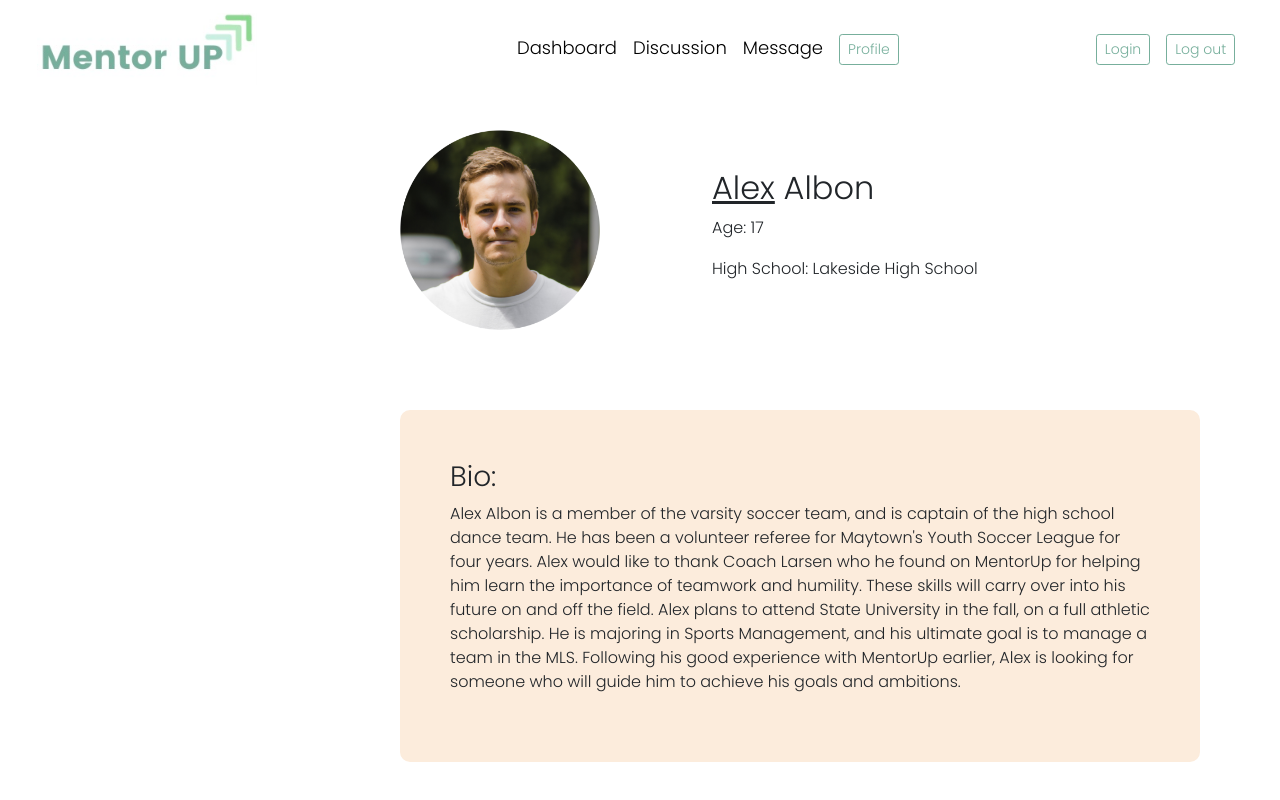
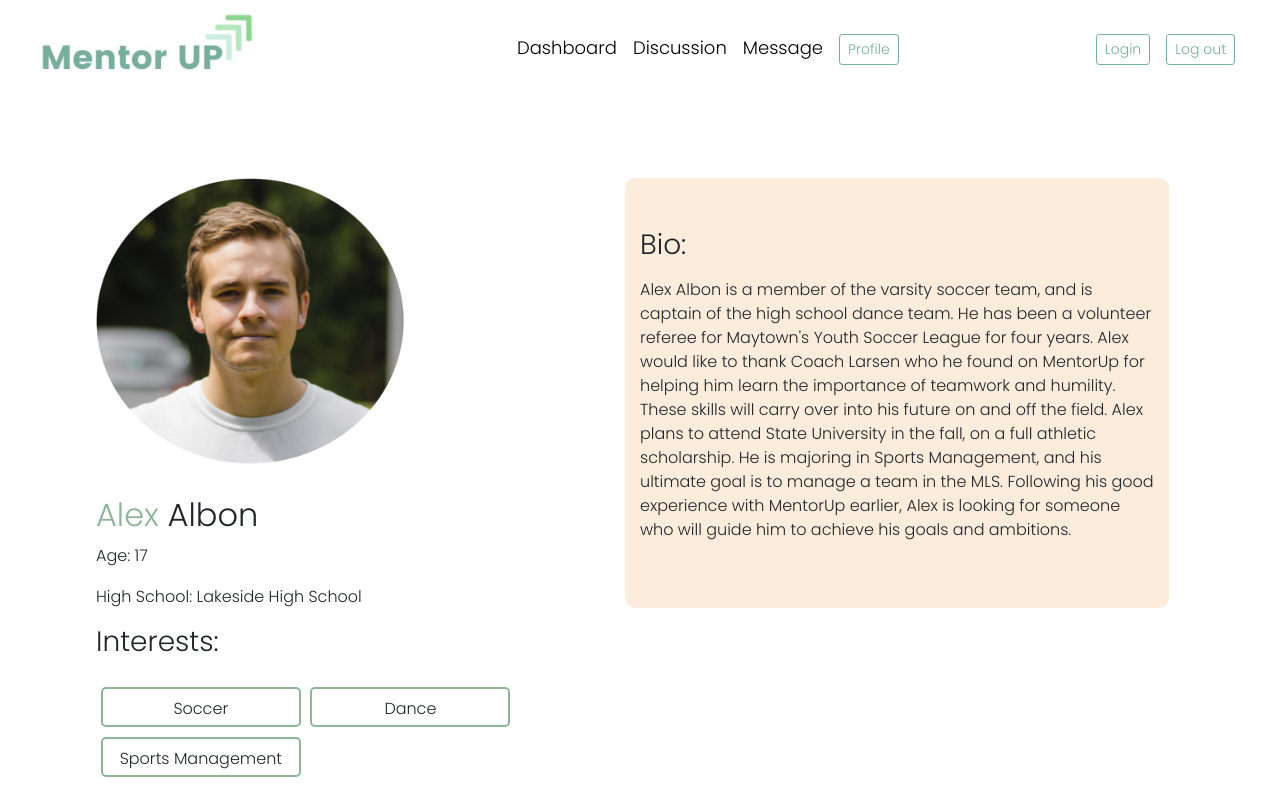
Before and after one commit to uw-info442c-au20/ProjectSDG4, a React (Create React App) app in the folder my-app/: page /ProfilePage in a window 1280 px wide. Shown: the top 800 px of the page. Built offline with nearby package versions, Linux system fonts and the light colour scheme.

Commit message:
fix profile page css

```diff
--- a/my-app/src/App/Pages/AuthPage/Login.js
+++ b/my-app/src/App/Pages/AuthPage/Login.js
@@ -114,7 +114,11 @@ const Login = ({ history, toggleLoginState }) => {
               </button>
               <p>
                 Don't have an account ?{" "}
-                <span onClick={() => setHasAccount(!hasAccount)}>Sign up</span>
+                <span
+                  className="sign-in-span"
+                  onClick={() => setHasAccount(!hasAccount)}>
+                  Sign up
+                </span>
               </p>
             </>
           ) : (
@@ -124,7 +128,11 @@ const Login = ({ history, toggleLoginState }) => {
               </button>
               <p>
                 Have an account ?{" "}
-                <span onClick={() => setHasAccount(!hasAccount)}>Sign in</span>
+                <span
+                  className="sign-in-span"
+                  onClick={() => setHasAccount(!hasAccount)}>
+                  Sign in
+                </span>
               </p>
             </>
           )}
--- a/my-app/src/App/Pages/ProfilePage/ProfileBody.js
+++ b/my-app/src/App/Pages/ProfilePage/ProfileBody.js
@@ -1,38 +1,64 @@
-import React, { Component } from 'react'; //import React Component
+import React, { Component } from "react"; //import React Component
 import "bootstrap/dist/css/bootstrap.min.css";
 
 export class ProfileBody extends Component {
   render() {
     return (
       <section className="profile-body">
+        <div className="row">
+          <div className="col profile-wrapper">
             <div className="profile-details">
               <img
                 className="profile-img"
                 src={`${process.env.PUBLIC_URL}/profile-pic.png`}
-                    alt="Alex Albon Profile Picture" />
+                alt="Alex Albon Profile Picture"
+              />
               <div className="name-age-school">
-                        <h2><span>Alex</span> Albon</h2>
-                        <p> <b>Age:</b> 17</p>
-                        <p><b>High School:</b> Lakeside High School</p>
+                <h2>
+                  <span>Alex</span> Albon
+                </h2>
+                <p>
+                  {" "}
+                  <b>Age:</b> 17
+                </p>
+                <p>
+                  <b>High School:</b> Lakeside High School
+                </p>
               </div>
-                </div>
-                <div className="bio">
-                    <h3 className="text-lg-left">Bio:</h3>
-                        <p>Alex Albon is a member of the varsity soccer team, and is captain of the high school dance team.
-                            He has been a volunteer referee for Maytown's Youth Soccer League for four years.
-                            Alex would like to thank Coach Larsen who he found on MentorUp for helping him learn the importance of teamwork and humility.
-                            These skills will carry over into his future on and off the field.
-                            Alex plans to attend State University in the fall, on a full athletic scholarship.
-                            He is majoring in Sports Management, and his ultimate goal is to manage a team in the MLS.
-                            Following his good experience with MentorUp earlier, Alex is looking for someone who will guide him
-                            to achieve his goals and ambitions.
-                    </p>
             </div>
             <div className="interests">
               <h3 className="text-lg-left mb-4">Interests:</h3>
-                    <div align="center" className="Interest-Divs"><p>Soccer</p></div>
-                    <div align="center" className="Interest-Divs"><p>Dance</p></div>
-                    <div align="center" className="Interest-Divs"><p>Sports Management</p></div>
+              <div align="center" className="Interest-Divs">
+                <p>Soccer</p>
+              </div>
+              <div align="center" className="Interest-Divs">
+                <p>Dance</p>
+              </div>
+              <div align="center" className="Interest-Divs">
+                <p>Sports Management</p>
+              </div>
+            </div>
+          </div>
+          <div className="bio col">
+            <div>
+              <h3 className="text-lg-left">Bio:</h3>
+            </div>
+            <div>
+              <p className="bio-content">
+                Alex Albon is a member of the varsity soccer team, and is
+                captain of the high school dance team. He has been a volunteer
+                referee for Maytown's Youth Soccer League for four years. Alex
+                would like to thank Coach Larsen who he found on MentorUp for
+                helping him learn the importance of teamwork and humility. These
+                skills will carry over into his future on and off the field.
+                Alex plans to attend State University in the fall, on a full
+                athletic scholarship. He is majoring in Sports Management, and
+                his ultimate goal is to manage a team in the MLS. Following his
+                good experience with MentorUp earlier, Alex is looking for
+                someone who will guide him to achieve his goals and ambitions.
+              </p>
+            </div>
+          </div>
         </div>
       </section>
     );
--- a/my-app/src/App/Pages/ProfilePage/ProfilePage.js
+++ b/my-app/src/App/Pages/ProfilePage/ProfilePage.js
@@ -1,12 +1,10 @@
 import React, { Component } from "react"; //import React Component
-// import { NavigationBar } from "../Navigation/Nav.js";
 import { ProfileBody } from "./ProfileBody.js";
 
 export class ProfilePage extends Component {
   render() {
     return (
       <section>
-                {/* <SideNav /> */}
         <ProfileBody />
       </section>
     );
--- a/my-app/src/index.css
+++ b/my-app/src/index.css
@@ -449,7 +449,7 @@ html {
     color: #fff;
   }
 
-  span {
+  .sign-in-span {
     color: #fff;
     font-weight: 500;
     text-decoration: underline;
@@ -459,7 +459,7 @@ html {
     transition: all 400ms ease-in-out;
   }
 
-  span:hover {
+  .sign-in-span:hover {
     color: black;
   }
 
@@ -468,9 +468,83 @@ html {
     font-size: 16px;
   }
 
+  /*** Profile page ***/
+
+  .profile-body {
+    padding-top: 5rem;
+    padding-left: 2rem;
+    padding-right: 2rem;
+  }
+
+  .profile-wrapper {
+    justify-content: left;
+    margin-bottom: 2rem;
+  }
+
+  .profile-details {
+    height: auto;
+    width: auto;
+  }
+
+  .interests {
+    text-align: left;
+  }
+
+  .profile-img {
+    display: inline-block;
+    width: 60%;
+    margin-bottom: 2rem;
+  }
+
+  .name-age-school {
+    line-height: 25px;
+    display: inline-block;
+  }
+
+  .name-age-school span {
+    color: #8db596;
+    text-align: center;
+  }
+
+  .text-lg-left {
+    margin-bottom: 1rem;
+    text-align: left;
+  }
+
+  .bio {
+    height: 100%;
+    width: 100%;
+    padding: 50px;
+    background: #fcecdc;
+    border-radius: 10px;
+    margin-bottom: 3em;
+  }
+
+  .Interest-Divs {
+    float: left;
+    border-radius: 5px;
+    border: 2px solid #8db596;
+    padding: 8px;
+    width: 200px;
+    height: 40px;
+    justify-content: center;
+    margin: 0.3rem;
+  }
+
+  .mentor-results {
+    flex-direction: column;
+    margin-top: 2rem;
+    margin-left: 5rem;
+    margin-right: 5rem;
+    justify-content: center;
+  }
+
+  /* Mission Statement */
+
   footer {
     background-color: #77af9c;
     margin-bottom: 0;
+    margin-top: 3rem;
   }
 
   .copyright {
@@ -491,6 +565,8 @@ html {
   }
 
   p.Foodter-text {
+    padding: 1rem;
+    margin-bottom: 0;
     color: white;
   }
 }
@@ -537,6 +613,12 @@ html {
     margin-right: 2rem;
     justify-content: center;
   }
+
+  .profile-body {
+    padding-top: 5rem;
+    padding-left: 2rem;
+    padding-right: 2rem;
+  }
 }
 
 /*********************************************************************************/
@@ -574,66 +656,9 @@ html {
     padding-bottom: 2.5rem;
   }
 
-  /*** Profile page ***/
-
   .profile-body {
-    padding-top: 2em;
-    padding-left: 25rem;
-    padding-right: 10rem;
-  }
-
-  .profile-details {
-    height: auto;
-    width: auto;
-  }
-
-
-  .profile-img {
-    display: inline-block;
-    height: 200px;
-    width: 200px;
-    margin-bottom: 5em;
-  }
-
-  .name-age-school {
-    line-height: 25px;
-    display: inline-block;
-    margin-left: 7em;
-  }
-
-  .name-age-school span {
-    color: #8db596;
-  }
-
-  .bio {
-    /* margin-left: 17em; */
-    height: 22em;
-    width: 50em;
-    padding: 50px;
-    background:#FCECDC;
-    border-radius: 10px;
-    margin-bottom: 3em;
-  }
-
-  .interests {
-    padding-left: 3em;
-  }
-
-  .Interest-Divs {
-    float: left;
-    border-radius: 5px;
-    border: 2px solid #8db596;
-    padding: 8px;
-    width: 200px;
-    height: 40px;
-    justify-content: center;
-    margin-right: 3em;
-  }
-  .mentor-results {
-    flex-direction: column;
-    margin-top: 2rem;
-    margin-left: 5rem;
-    margin-right: 5rem;
-    justify-content: center;
+    padding-top: 5rem;
+    padding-left: 5rem;
+    padding-right: 5rem;
   }
 }
```
Lines whose indentation alone changed are shown as unchanged.
